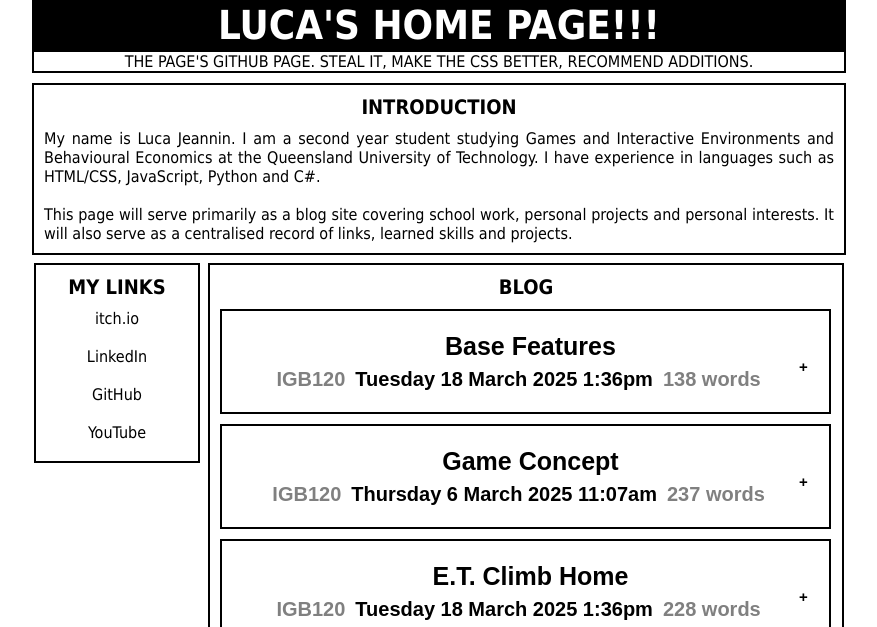
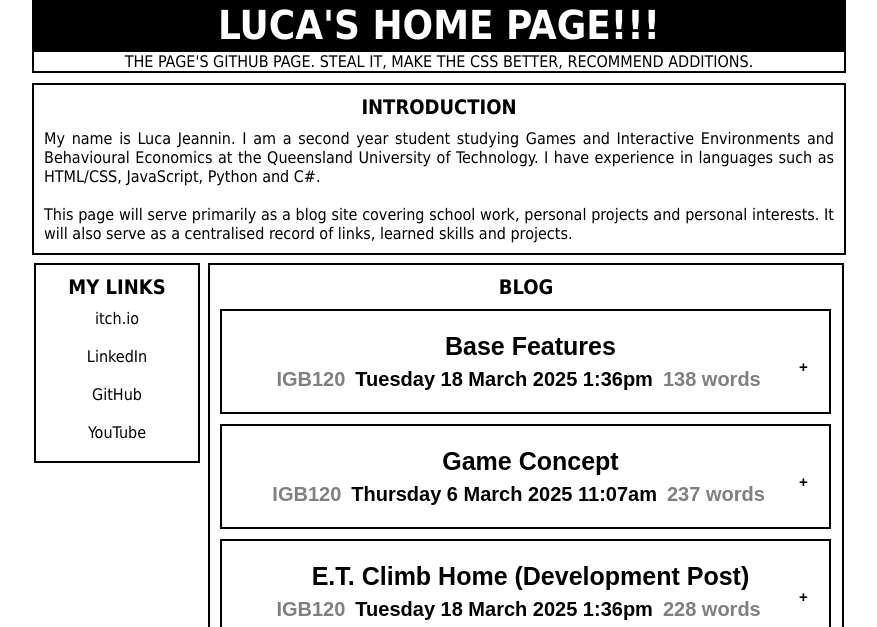
Before and after one commit to LucaHJ/cartdotcom, a plain HTML site: page home.html in a window 1280 px wide. Shown: the top 627 px of the page, without its empty margins (201-1078 px from the left). Drawn offline with Linux system fonts and the light colour scheme.

Commit message:
Update home.html
changed blog title

```diff
--- a/home.html
+++ b/home.html
@@ -77,7 +77,7 @@
             <section class="blog">
                 <button class="collapsible">
                     <div class="titledisplay">
-                        <p class="blogtitle">E.T. Climb Home</p>
+                        <p class="blogtitle">E.T. Climb Home (Development Post)</p>
                     </div>
                     <div class="titledisplay">
                         <p class="blogsubject">IGB120</p>
```
